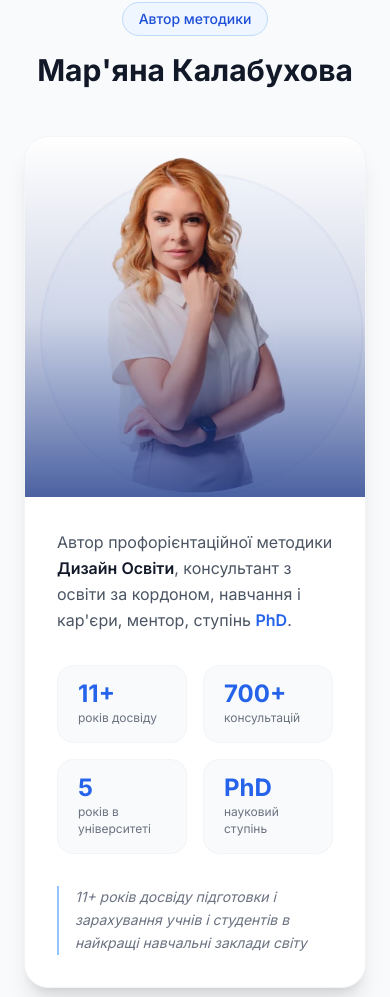
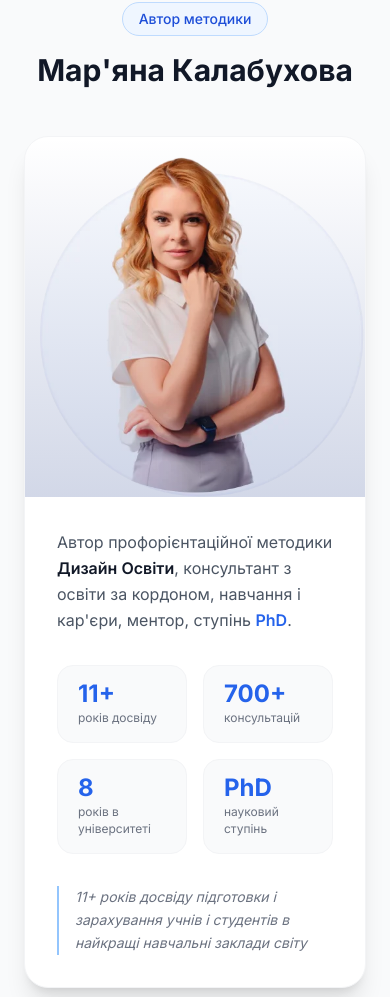
Before and after one commit to klbvct/academy, a Next.js app: page / in a window 390 px wide. Shown: the part 5994-6991 px from the top of the page. Built offline with nearby package versions, Linux system fonts and the light colour scheme.

Commit message:
fix: soften author section gradient overlay on mobile devices

```diff
--- a/app/page.tsx
+++ b/app/page.tsx
@@ -416,7 +416,7 @@ export default function Home() {
                   className="absolute inset-0 w-full h-full object-cover object-top"
                 />
                 {/* gradient overlay */}
-                <div className="absolute inset-0 bg-gradient-to-t from-blue-900/80 via-blue-900/20 to-transparent md:bg-gradient-to-r md:from-transparent md:to-blue-900/10" />
+                <div className="absolute inset-0 bg-gradient-to-t from-blue-900/20 to-transparent md:bg-gradient-to-r md:from-transparent md:to-blue-900/10" />
               </div>
 
               {/* Right — content */}
@@ -432,7 +432,7 @@ export default function Home() {
                   {[
                     { num: '11+', label: 'років досвіду' },
                     { num: '700+', label: 'консультацій' },
-                    { num: '5', label: 'років в університеті' },
+                    { num: '8', label: 'років в університеті' },
                     { num: 'PhD', label: 'науковий ступінь' },
                   ].map(({ num, label }) => (
                     <div key={label} className="rounded-2xl border border-gray-100 bg-gray-50 px-5 py-4">
```
